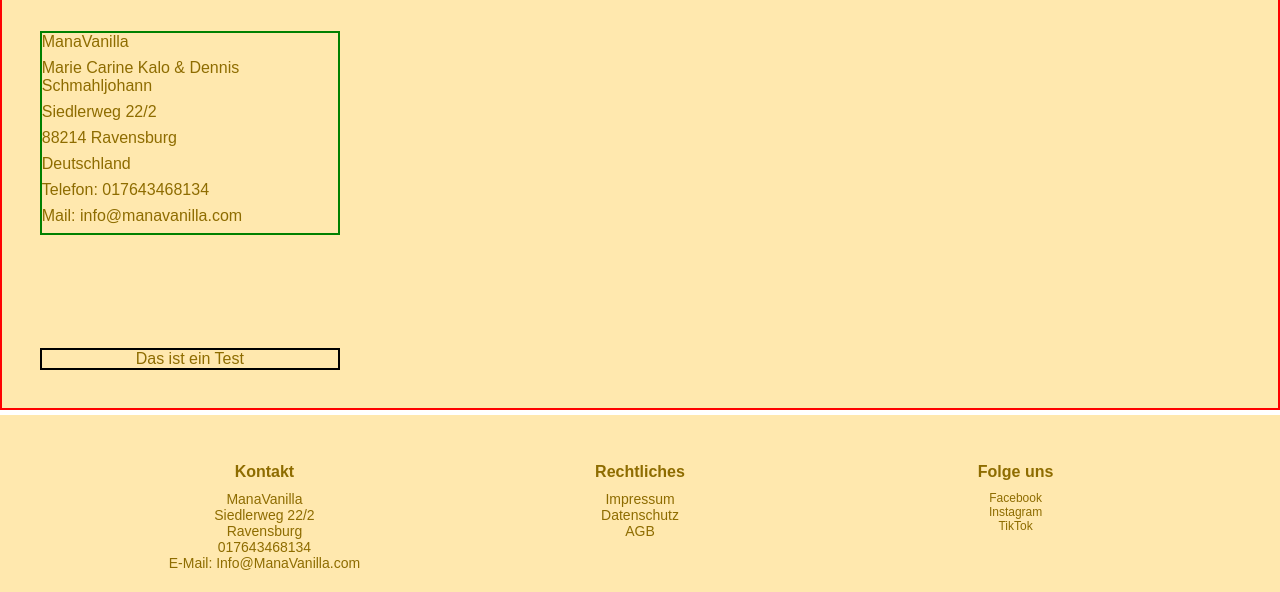
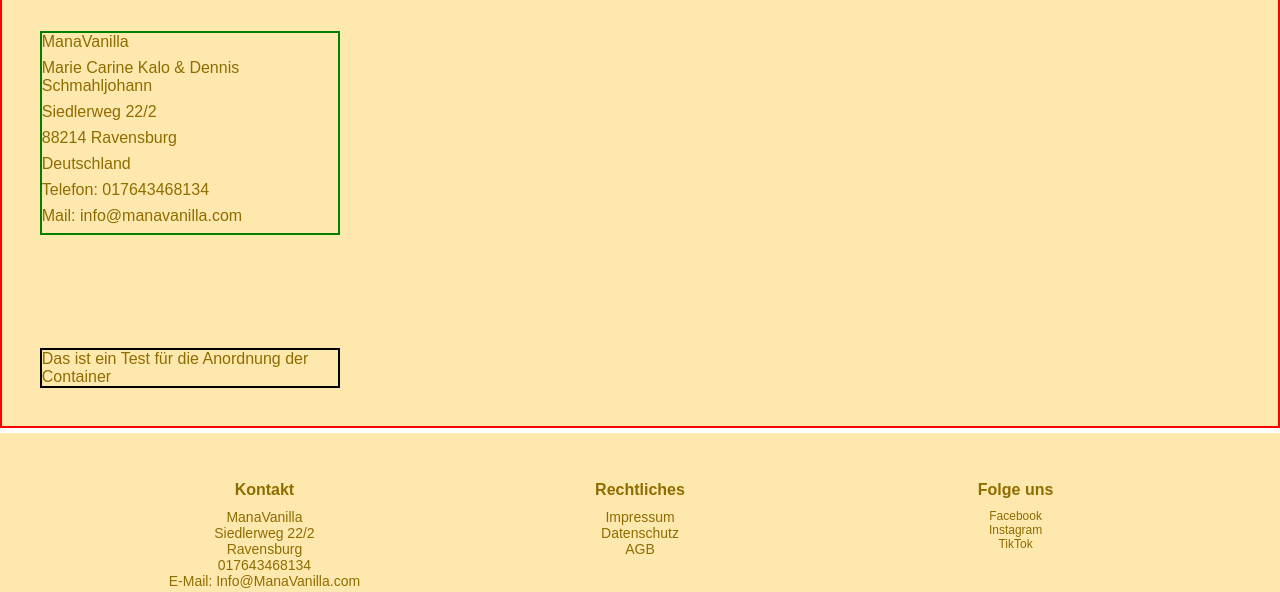
Before and after one commit to MindblowSolutions/ManaVanilla-Homepage, a plain HTML site: page impressum.html in a window 1280 px wide. Shown: the part 1223-1815 px from the top of the page. Drawn offline with Linux system fonts and the light colour scheme.

Commit message:
Update impressum.html

```diff
--- a/impressum.html
+++ b/impressum.html
@@ -46,7 +46,7 @@
       </div>
 
       <div class="impressumBildContainer">
-        <p> Das ist ein Test</p>
+        <p> Das ist ein Test für die Anordnung der Container</p>
       </div>
   </div>
 
```
